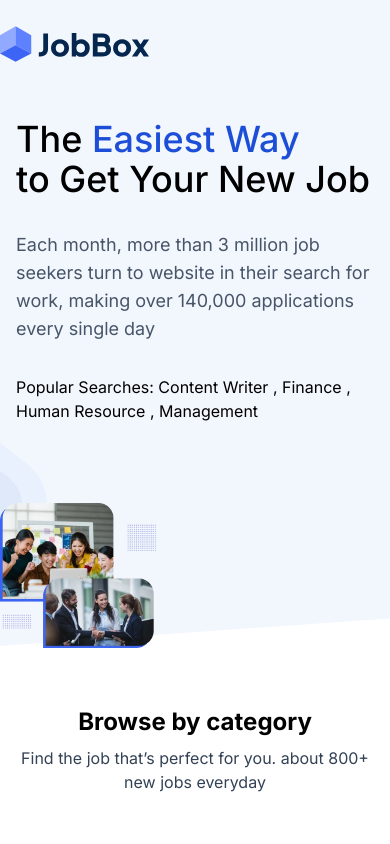
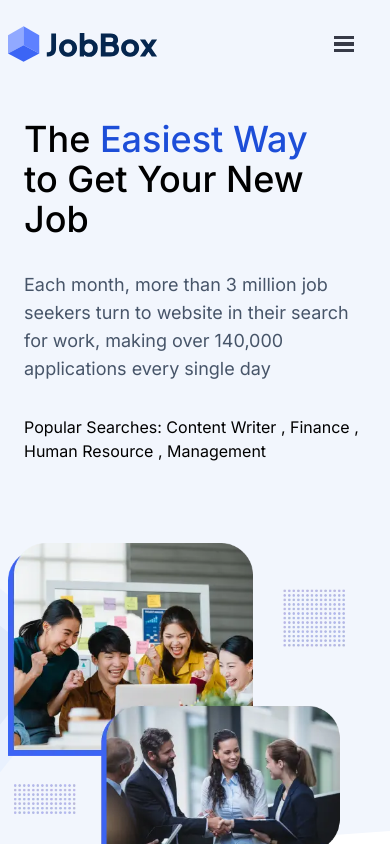
Before and after one commit to shobana2016mca/DEMO-INTERN, a Next.js app: page / in a window 390 px wide. Shown: the top 844 px of the page. Built offline with nearby package versions, Linux system fonts and the light colour scheme.

Commit message:
Navbar styles updated

```diff
--- a/package.json
+++ b/package.json
@@ -12,8 +12,10 @@
     "@fortawesome/fontawesome-svg-core": "^6.5.2",
     "@fortawesome/free-solid-svg-icons": "^6.5.2",
     "@fortawesome/react-fontawesome": "^0.2.2",
+    "hamburger-react": "^2.5.1",
     "next": "14.2.3",
     "react": "^18",
+    "react-burger-menu": "^3.0.9",
     "react-dom": "^18",
     "react-slick": "^0.30.2",
     "slick-carousel": "^1.8.1",
@@ -22,6 +24,7 @@
   "devDependencies": {
     "@types/node": "^20",
     "@types/react": "^18",
+    "@types/react-burger-menu": "^2.8.7",
     "@types/react-dom": "^18",
     "@types/react-slick": "^0.23.13",
     "autoprefixer": "^10.4.19",
--- a/src/components/LandingPage/styles.css
+++ b/src/components/LandingPage/styles.css
@@ -1,5 +1,5 @@
 .highlight-text::after {
-    background-color: #3C65F5;
+  background-color: #3c65f5;
   height: 25px;
   position: relative;
   width: 100%;
@@ -9,6 +9,12 @@
   opacity: 0.1;
 }
 
-.landing-image{
-    width:40%;
+@media screen and (max-width: 767px) {
+  .landing-image {
+    width: 90% !important;
   }
+}
+
+.landing-image {
+  width: 40%;
+}
--- a/src/components/NavBar/index.tsx
+++ b/src/components/NavBar/index.tsx
@@ -6,6 +6,9 @@ import Image from "next/image";
 import LandingPage from "../LandingPage";
 import { FontAwesomeIcon } from "@fortawesome/react-fontawesome";
 import { faSortDown } from "@fortawesome/free-solid-svg-icons";
+import { slide as Menu } from "react-burger-menu";
+import Hamburger from "hamburger-react";
+import { useState } from "react";
 
 interface Options {
   id: number;
@@ -17,10 +20,59 @@ interface Dropdown {
   options: Array<Options>;
 }
 
+var styles = {
+  bmBurgerButton: {
+    position: "fixed",
+    width: "20px",
+    height: "16px",
+    right: "36px",
+    top: "36px",
+  },
+  bmBurgerBars: {
+    background: "#373a47",
+  },
+  bmBurgerBarsHover: {
+    background: "#a90000",
+  },
+  bmCrossButton: {
+    height: "24px",
+    width: "24px",
+  },
+  bmCross: {
+    background: "#000000",
+  },
+  bmMenuWrap: {
+    position: "fixed",
+    height: "100%",
+    top: 0,
+  },
+  bmMenu: {
+    background: "#ffffff",
+    padding: "2.5em 1.5em 0",
+    fontSize: "1.15em",
+  },
+  bmMorphShape: {
+    fill: "#373a47",
+  },
+  bmItemList: {
+    color: "#b8b7ad",
+    padding: "0.8em",
+  },
+  bmItem: {
+    display: "inline-block",
+  },
+  bmOverlay: {
+    background: "rgba(0, 0, 0, 0.3)",
+    top: 0,
+  },
+};
+
 export default function NavBar() {
+  const [isOpen, setOpen] = useState(false);
+
   return (
-    <div className="bg-homepage pt-6">
-      <div className="sm:px-12 md:px-18 lg:px-24 xl:px-30 2xl:px-44 ">
+    <div className="bg-homepage pt-6 p-2 md:p-0 md:pt-6">
+      <div className="sm:flex md:block sm:px-12 md:px-18 lg:px-24 xl:px-30 2xl:px-44 ">
         <div className="flex justify-between items-center">
           <Image
             width={150}
@@ -28,7 +80,7 @@ export default function NavBar() {
             alt="Logo"
             src={"/images/jobhub-logo.svg"}
           />
-          <div className="hidden xl:flex">
+          <div className="hidden md:flex">
             {headerOptions?.headerOptions?.map(
               ({ name, options }: Dropdown) => {
                 return (
@@ -36,14 +88,17 @@ export default function NavBar() {
                     <li className="group relative dropdown px-4 text-gray-500 hover:text-blue-700 cursor-pointer font-sm text-base tracking-wide">
                       <div className="flex items-baseline">
                         <a className="text-sm pr-1">{name}</a>
-                        <FontAwesomeIcon icon={faSortDown} color="#A0ABB8"/>
+                        <FontAwesomeIcon icon={faSortDown} color="#A0ABB8" />
                       </div>
                       <div className="group-hover:block dropdown-menu absolute hidden h-auto">
                         <ul className="rounded-xl top-0 -ml-4 w-48 bg-white shadow px-5 py-4">
                           {options?.map((item) => {
                             return (
                               <li>
-                                <a href="/" className="block text-gray-500 font-medium text-base  hover:text-blue-700 cursor-pointer">
+                                <a
+                                  href="/"
+                                  className="block text-gray-500 font-medium text-base  hover:text-blue-700 cursor-pointer"
+                                >
                                   {item.name}
                                 </a>
                               </li>
@@ -57,7 +112,7 @@ export default function NavBar() {
               }
             )}
           </div>
-          <div className="header-right hidden  xl:flex">
+          <div className="header-right hidden sm:hidden md:flex">
             <div className="block-signin d-flex align-items-center gap-2">
               <a className="underline" href="/">
                 Register
@@ -68,6 +123,23 @@ export default function NavBar() {
             </div>
           </div>
         </div>
+        <div className="md:hidden">
+          {/* <Hamburger color="#000000" toggled={isOpen} toggle={setOpen} /> */}
+        </div>
+        <div className="md:hidden">
+          <Menu isOpen={isOpen} styles={styles} right width={"90%"}>
+            <a id="home" className="menu-item">
+              Home
+            </a>
+            <a id="about" className="menu-item">
+              About
+            </a>
+            <a id="contact" className="menu-item">
+              Contact
+            </a>
+            <a className="menu-item--small">Settings</a>
+          </Menu>
+        </div>
         <LandingPage />
       </div>
     </div>
```
Also changed, not shown: 1 other file (tests, documents, lock files or other folders). Lines whose indentation alone changed are shown as unchanged.
